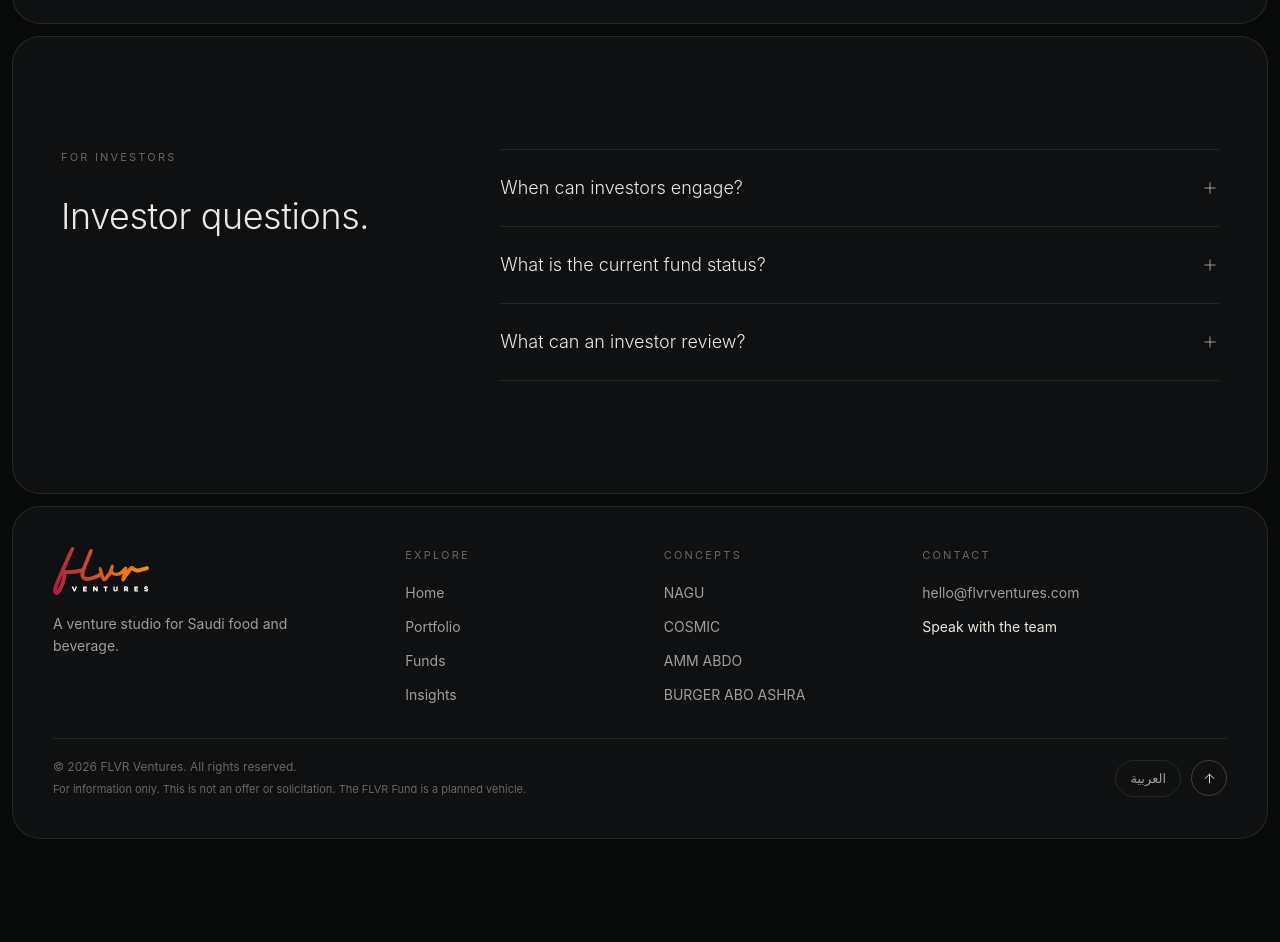
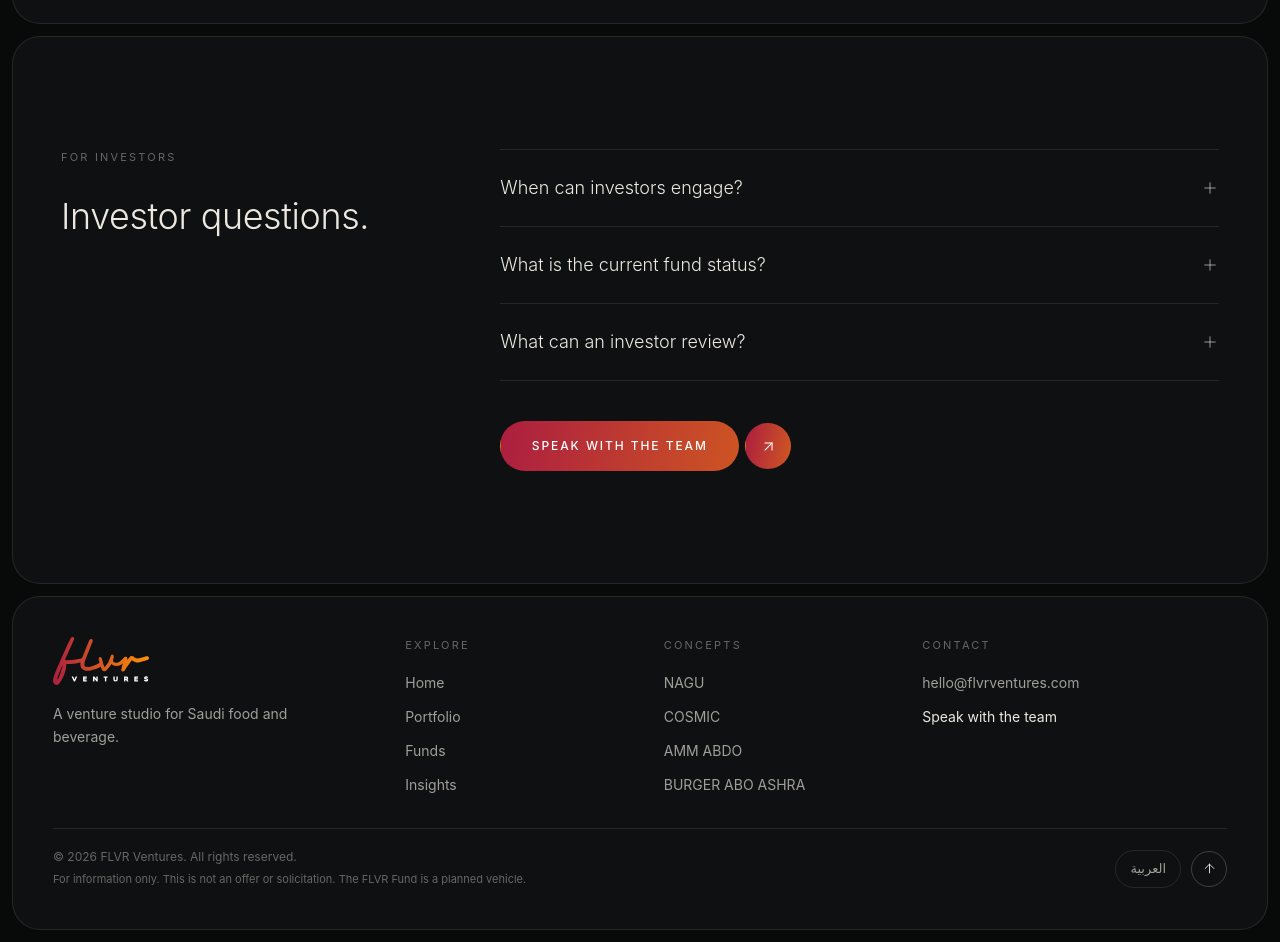
Before and after one commit to HamzaRizwan214/FLVR-Ventures, a React (Vite) app: page / in a window 1280 px wide. Shown: the part 2348-3290 px from the top of the page. Before the commit the page ends 3199 px from the top, so only its background shows below. Built offline with nearby package versions, Linux system fonts and the light colour scheme; no server answers; a web font is replaced by a local one.

Commit message:
adding contact button in the investors section

```diff
--- a/src/components/HomeFaq.jsx
+++ b/src/components/HomeFaq.jsx
@@ -1,5 +1,6 @@
 import SectionHeading from "./SectionHeading";
 import Faq from "./Faq";
+import CtaLink from "./CtaLink";
 import BilingualText from "./BilingualText";
 import { fund } from "@/data/content";
 
@@ -14,7 +15,14 @@
           titleClassName="text-[clamp(1.75rem,2.8vw,2.6rem)]"
           title={<BilingualText en="Investor questions." ar="أسئلة المستثمرين." />}
         />
-        <Faq items={fund.faqs} />
+        <div>
+          <Faq items={fund.faqs} />
+          <div className="mt-10">
+            <CtaLink to="/contact?interest=invest" variant="primary">
+              <BilingualText en="Speak with the team" ar="تحدث مع الفريق" />
+            </CtaLink>
+          </div>
+        </div>
       </div>
     </section>
   );
--- a/src/components/InvestorForm.jsx
+++ b/src/components/InvestorForm.jsx
@@ -13,7 +13,10 @@
 const labelClass = "eyebrow mb-2 block !text-[10px]";
 
 // Reads ?interest= and ?concept= so CTAs elsewhere can pre-fill the form.
-export default function InvestorForm({ interest: controlledInterest, onInterestChange }) {
+export default function InvestorForm({
+  interest: controlledInterest,
+  onInterestChange,
+}) {
   const { language } = useLanguage();
   const [params] = useSearchParams();
   const concept = params.get("concept");
@@ -56,7 +59,10 @@
     try {
       const res = await fetch("https://api.web3forms.com/submit", {
         method: "POST",
-        headers: { "Content-Type": "application/json", Accept: "application/json" },
+        headers: {
+          "Content-Type": "application/json",
+          Accept: "application/json",
+        },
         body: JSON.stringify(payload),
       }).then((r) => r.json());
       setStatus(res.success ? "sent" : "error");
@@ -73,7 +79,10 @@
         className="flex min-h-[320px] flex-col items-center justify-center text-center"
         role="status"
       >
-        <CheckCircle2 className="mb-6 h-12 w-12 text-[var(--accent)]" strokeWidth={1.25} />
+        <CheckCircle2
+          className="mb-6 h-12 w-12 text-[var(--accent)]"
+          strokeWidth={1.25}
+        />
         <h2 className="mb-3 text-3xl font-light tracking-tight text-[var(--text-primary)]">
           <BilingualText en="Message sent" ar="تم إرسال رسالتك" />
         </h2>
@@ -133,7 +142,9 @@
             value={values.organisation}
             onChange={set("organisation")}
             className={fieldClass}
-            placeholder={language === "ar" ? "الشركة أو الصندوق" : "Company or fund"}
+            placeholder={
+              language === "ar" ? "الشركة أو الصندوق" : "Company or fund"
+            }
           />
         </div>
         <div>
```
